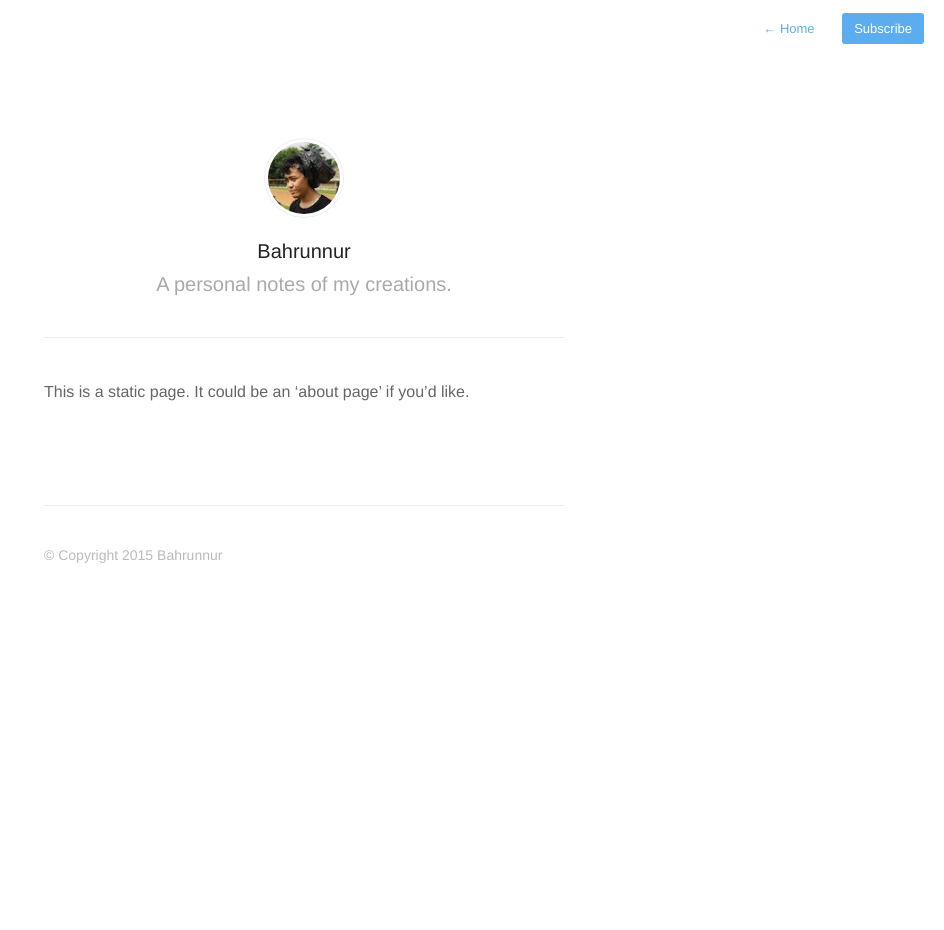
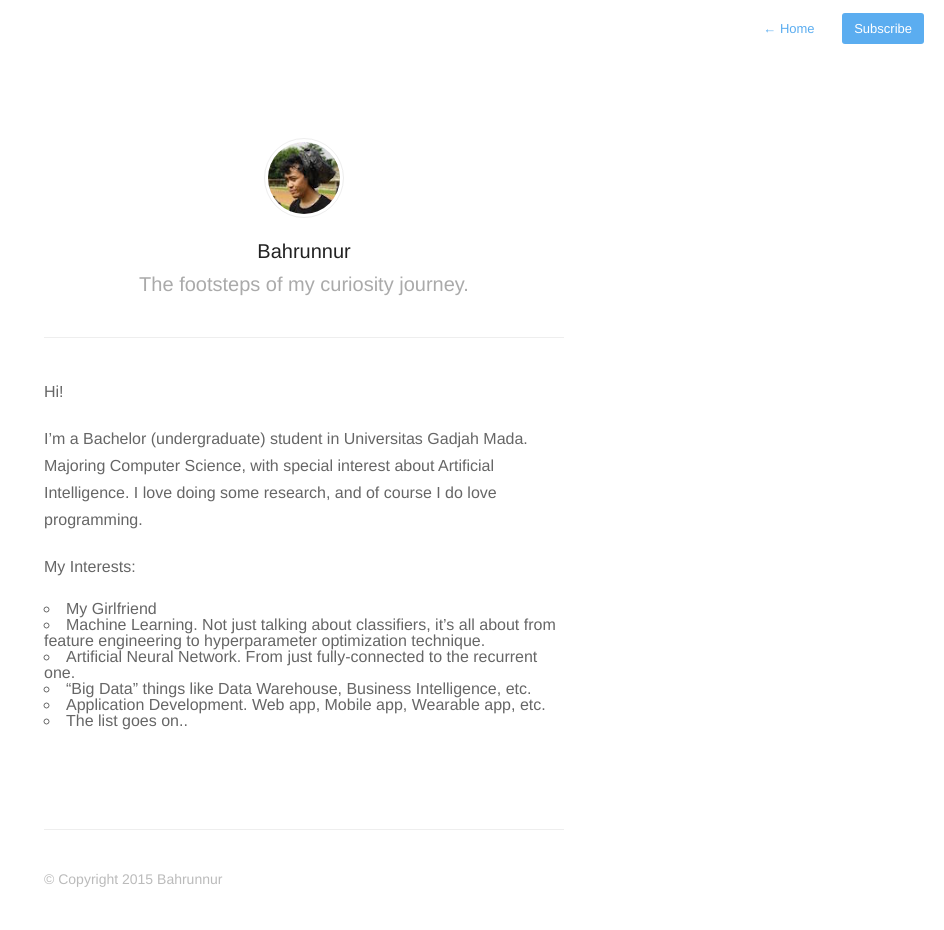
Before and after one commit to bahrunnur/bahrunnur.github.io, a Jekyll site: the page built from about.md, in a window 1280 px wide. Shown: the whole page, without its empty margins (336-1280 px from the left). Built offline with Jekyll 4.4.1, drawn with Linux system fonts in a browser that asks for light colours; nearby versions of some CDN libraries; Markdown is read by kramdown in place of the engine named in the settings; before the commit the page ends 900 px from its top, so only the background shows below that.

Commit message:
update about page

```diff
--- a/_config.yml
+++ b/_config.yml
@@ -1,6 +1,6 @@
 name: Bahrunnur
-description: A personal notes of my creations.
-meta_description: "Just a random posts for tech stuff topics like Machine Learning"
+description: The footsteps of my curiosity journey.
+meta_description: "It's just a random article for tech stuff topics like Machine Learning"
 
 aboutPage: true
 
--- a/about.md
+++ b/about.md
@@ -4,6 +4,17 @@ permalink: about/
 profile: true
 ---
 
-This is a static page. It could be an 'about page' if you'd like.
+Hi!
+
+I'm a Bachelor (undergraduate) student in Universitas Gadjah Mada. Majoring Computer Science, with special interest about Artificial Intelligence. I love doing some research, and of course I do love programming.
+
+My Interests:
+
+- My Girlfriend
+- Machine Learning. Not just talking about classifiers, it's all about from feature engineering to hyperparameter optimization technique.
+- Artificial Neural Network. From just fully-connected to the recurrent one.
+- "Big Data" things like Data Warehouse, Business Intelligence, etc.
+- Application Development. Web app, Mobile app, Wearable app, etc.
+- The list goes on..
 
 {% include footer.html %}
```
